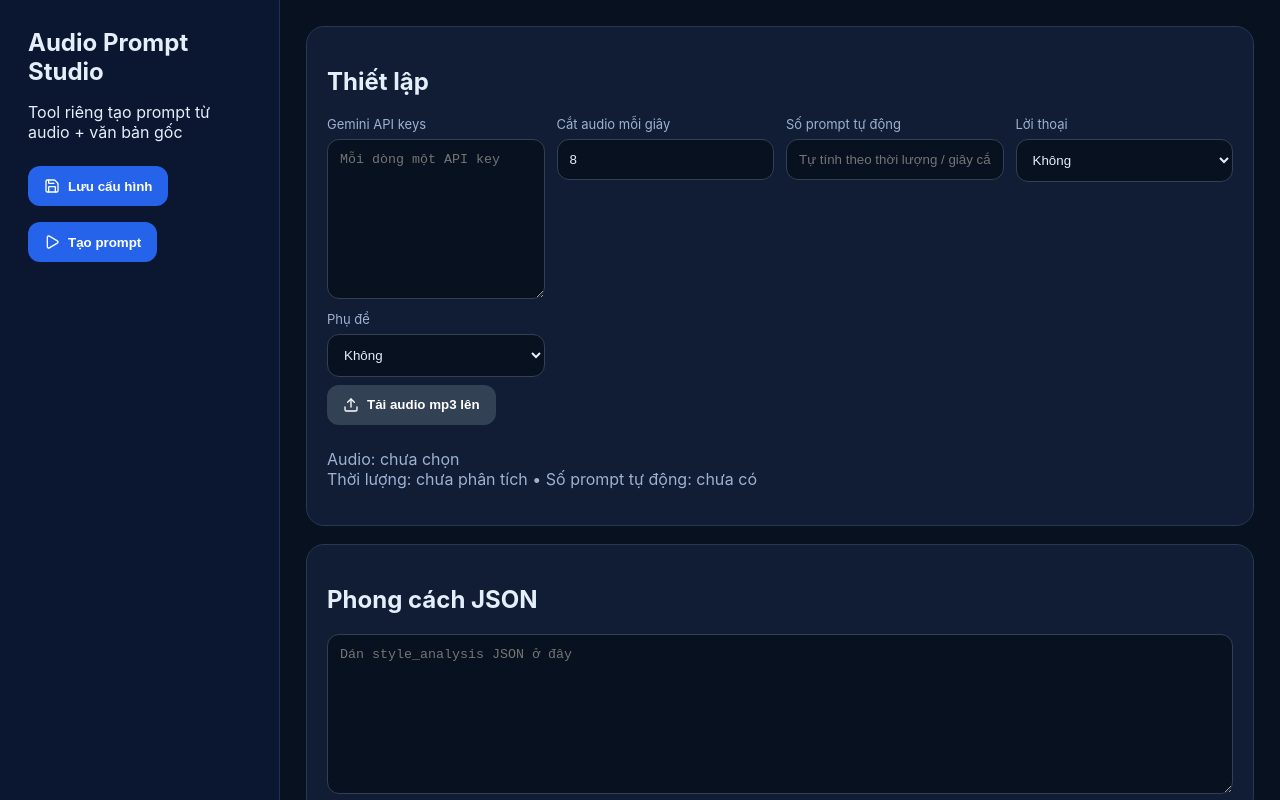
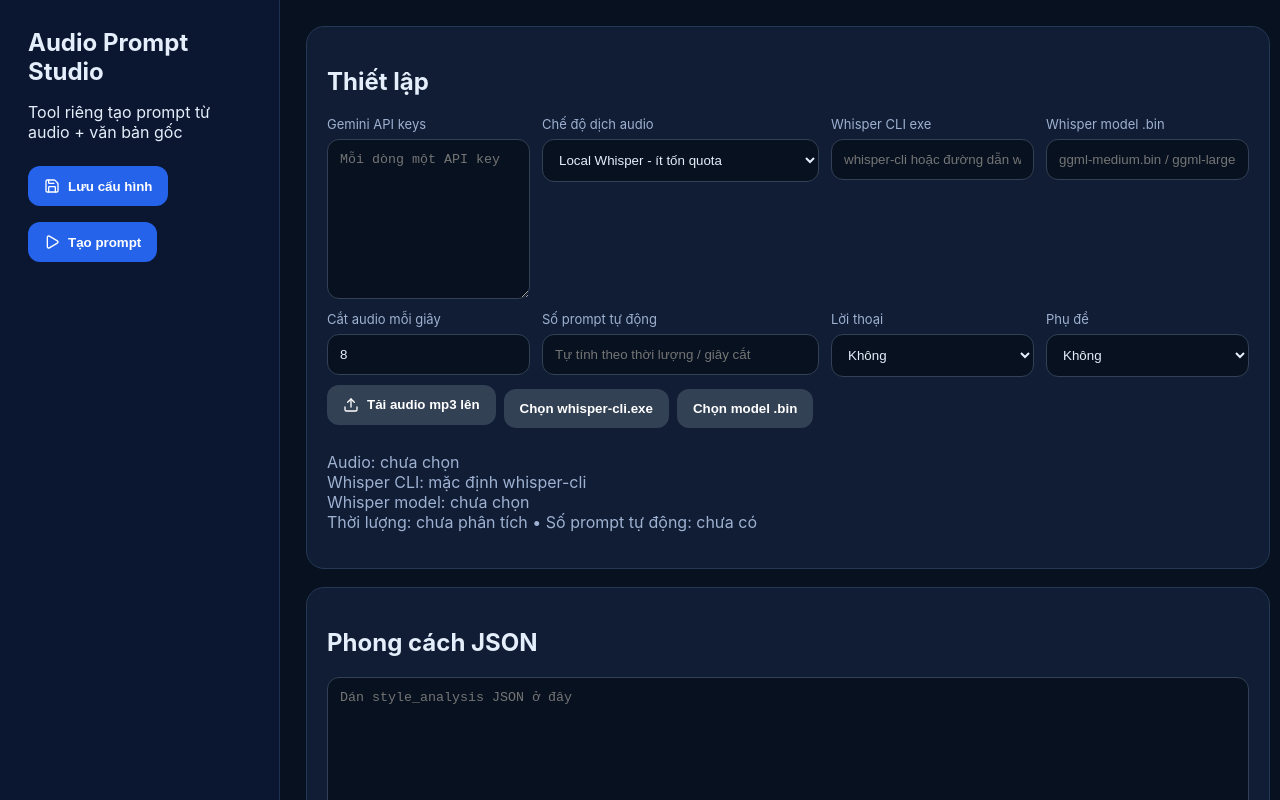
Before and after one commit to phamvuong90sd-create/audio-prompt-studio, a React (Vite) app: page / in a window 1280 px wide. Shown: the top 800 px of the page. Built offline with nearby package versions, Linux system fonts and the light colour scheme.

Commit message:
feat: add local Whisper transcription mode

```diff
--- a/src/main.tsx
+++ b/src/main.tsx
@@ -25,6 +25,9 @@
   const [apiKey, setApiKey] = useState('');
   const [styleJson, setStyleJson] = useState('');
   const [audioFile, setAudioFile] = useState('');
+  const [transcriptionMode, setTranscriptionMode] = useState('localWhisper');
+  const [whisperExe, setWhisperExe] = useState('');
+  const [whisperModel, setWhisperModel] = useState('');
   const [chunkSeconds, setChunkSeconds] = useState('8');
   const [targetPromptCount, setTargetPromptCount] = useState('');
   const [originalText, setOriginalText] = useState('');
@@ -39,6 +42,9 @@
     api().loadConfig().then((c: any) => {
       setApiKey(c.apiKeys || c.apiKey || '');
       setStyleJson(c.styleJson || '');
+      setTranscriptionMode(c.transcriptionMode || 'localWhisper');
+      setWhisperExe(c.whisperExe || '');
+      setWhisperModel(c.whisperModel || '');
     });
   }, []);
 
@@ -59,8 +65,18 @@
     }
   }
 
+  async function pickWhisperExe() {
+    const r = await api().openFile({ properties: ['openFile'], filters: [{ name: 'Whisper CLI', extensions: ['exe', '*'] }] });
+    if (r?.[0]) setWhisperExe(r[0]);
+  }
+
+  async function pickWhisperModel() {
+    const r = await api().openFile({ properties: ['openFile'], filters: [{ name: 'Whisper model', extensions: ['bin'] }] });
+    if (r?.[0]) setWhisperModel(r[0]);
+  }
+
   async function save() {
-    await api().saveConfig({ apiKeys: apiKey, styleJson });
+    await api().saveConfig({ apiKeys: apiKey, styleJson, transcriptionMode, whisperExe, whisperModel });
     setStatus('Đã lưu cấu hình');
   }
 
@@ -78,6 +94,9 @@
       apiKeys: apiKey,
       styleJson,
       audioFile,
+      transcriptionMode,
+      whisperExe,
+      whisperModel,
       chunkSeconds,
       targetPromptCount,
       originalText,
@@ -109,6 +128,18 @@
             <Field label="Gemini API keys">
               <textarea className="smallarea" value={apiKey} onChange={e => setApiKey(e.target.value)} placeholder="Mỗi dòng một API key" />
             </Field>
+            <Field label="Chế độ dịch audio">
+              <select value={transcriptionMode} onChange={e => setTranscriptionMode(e.target.value)}>
+                <option value="localWhisper">Local Whisper - ít tốn quota</option>
+                <option value="gemini">Gemini Audio - nhanh nhưng tốn quota</option>
+              </select>
+            </Field>
+            <Field label="Whisper CLI exe">
+              <input value={whisperExe} onChange={e => setWhisperExe(e.target.value)} placeholder="whisper-cli hoặc đường dẫn whisper-cli.exe" />
+            </Field>
+            <Field label="Whisper model .bin">
+              <input value={whisperModel} onChange={e => setWhisperModel(e.target.value)} placeholder="ggml-medium.bin / ggml-large-v3.bin" />
+            </Field>
             <Field label="Cắt audio mỗi giây">
               <input value={chunkSeconds} onChange={async e => { const v = onlyDigits(e.target.value); setChunkSeconds(v); await refreshInfo(audioFile, v); }} />
             </Field>
@@ -127,7 +158,9 @@
             </Field>
           </div>
           <button className="soft" onClick={pickAudio}><Upload size={16}/> Tải audio mp3 lên</button>
-          <p className="hint">Audio: {audioFile || 'chưa chọn'}<br/>Thời lượng: {autoInfo?.durationSeconds ? Math.round(autoInfo.durationSeconds) + 's' : 'chưa phân tích'} • Số prompt tự động: {autoInfo?.promptCount || 'chưa có'}</p>
+          <button className="soft" onClick={pickWhisperExe}>Chọn whisper-cli.exe</button>
+          <button className="soft" onClick={pickWhisperModel}>Chọn model .bin</button>
+          <p className="hint">Audio: {audioFile || 'chưa chọn'}<br/>Whisper CLI: {whisperExe || 'mặc định whisper-cli'}<br/>Whisper model: {whisperModel || 'chưa chọn'}<br/>Thời lượng: {autoInfo?.durationSeconds ? Math.round(autoInfo.durationSeconds) + 's' : 'chưa phân tích'} • Số prompt tự động: {autoInfo?.promptCount || 'chưa có'}</p>
         </section>
         <section className="card"><h2>Phong cách JSON</h2><textarea value={styleJson} onChange={e => setStyleJson(e.target.value)} placeholder="Dán style_analysis JSON ở đây" /></section>
         <section className="card"><h2>Văn bản gốc</h2><textarea value={originalText} onChange={e => setOriginalText(e.target.value)} placeholder="Dán văn bản gốc để AI so sánh transcript và chỉnh cho chính xác" /></section>
```
Also changed, not shown: electron/main.cjs (+22 -0 lines).
